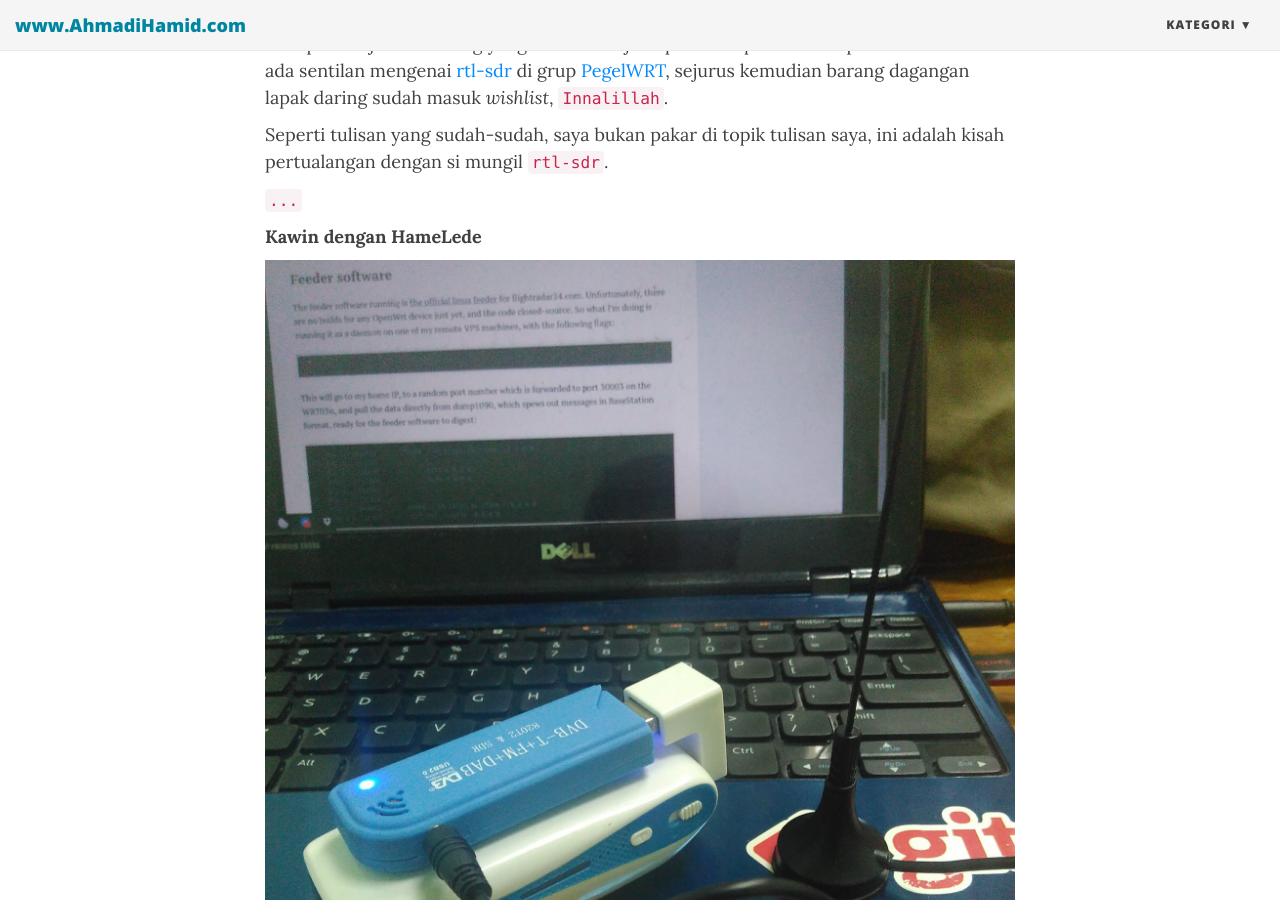
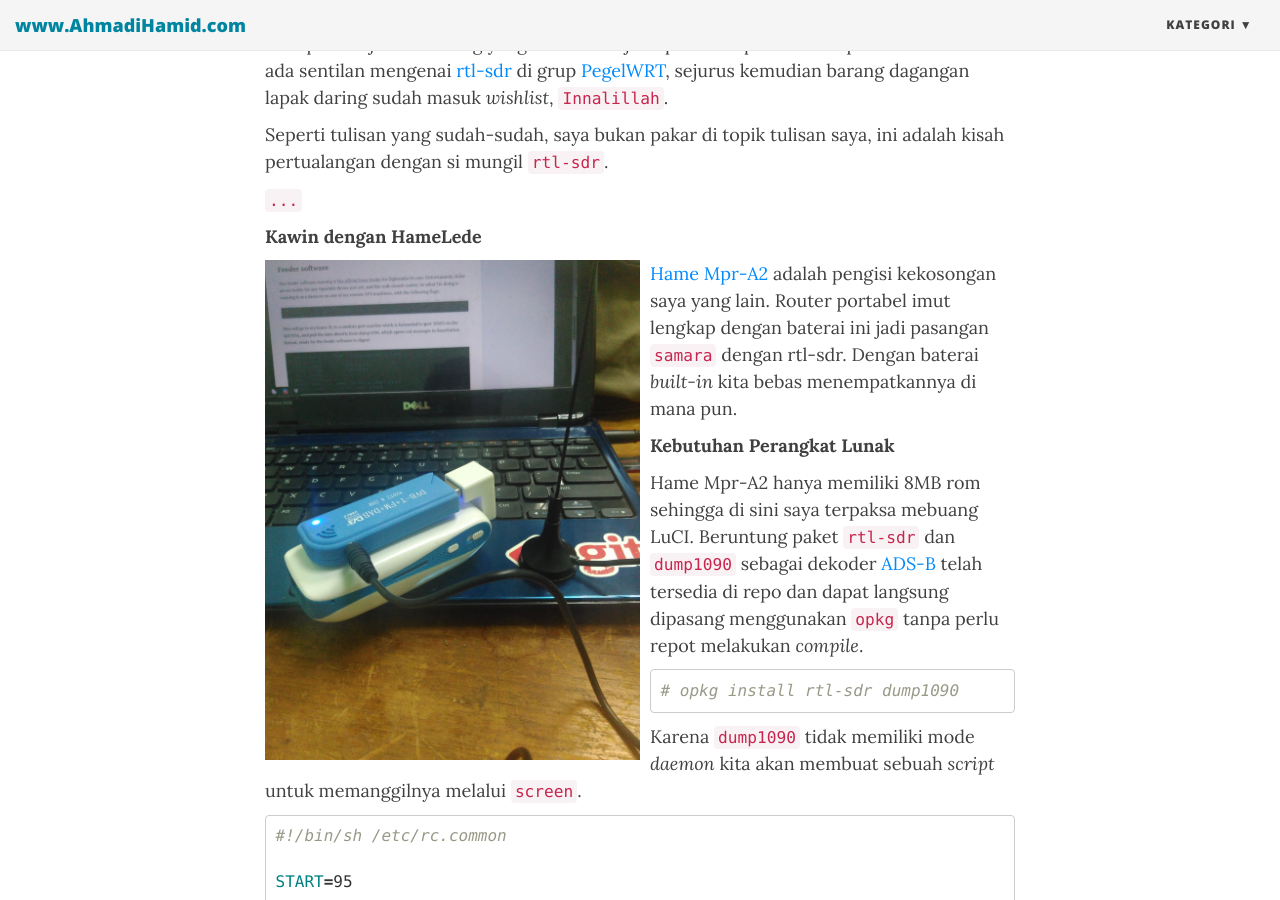
Before and after one commit to ahmadihamid/ahmadihamid.github.io, a Jekyll site: the page built from _posts/2017-02-25-MengintipAngkasa.md, in a window 1280 px wide and 900 px high, scrolled down 566 px. Built offline with Jekyll 4.4.1, drawn with Linux system fonts in a browser that asks for light colours; nearby versions of some CDN libraries; comment, search, counter and statistics services are not loaded.

Commit message:
Update 2017-02-25-MengintipAngkasa.md

````diff
--- a/_posts/2017-02-25-MengintipAngkasa.md
+++ b/_posts/2017-02-25-MengintipAngkasa.md
@@ -21,7 +24,7 @@
 
 **Kawin dengan HameLede**
 
-<img border="0" src="/img/sdr-kawin.jpg" style="float:left; margin-right:10px"/>
+<img border="0" src="/img/sdr-kawin.jpg" width="50%" style="float:left; margin-right:10px"/>
 
 [Hame Mpr-A2](https://wiki.openwrt.org/toh/hame/mpr-a2) adalah pengisi kekosongan saya yang lain. Router portabel imut lengkap dengan baterai ini jadi pasangan `samara` dengan rtl-sdr. Dengan baterai *built-in* kita bebas menempatkannya di mana pun.
 
@@ -99,7 +102,7 @@
 ```
 Sesuaikan alamat IP pada tools-options-reciever
 
-<img border="0" src="/img/sdr-ip.png" style="float:left; margin-right:10px"/>
+<img border="0" src="/img/sdr-ip.png" width="66%" style="float:left; margin-right:10px"/>
 
 Sampai di sini kita sudah bisa mengakses halaman web Virtual Radar Server di [http://127.0.0.1:8080/VirtualRadar/desktop.html](http://127.0.0.1:8080/VirtualRadar/desktop.html)
 
````
Also changed, not shown: other parts of _posts/2017-02-25-MengintipAngkasa.md (+3 -0 lines).
